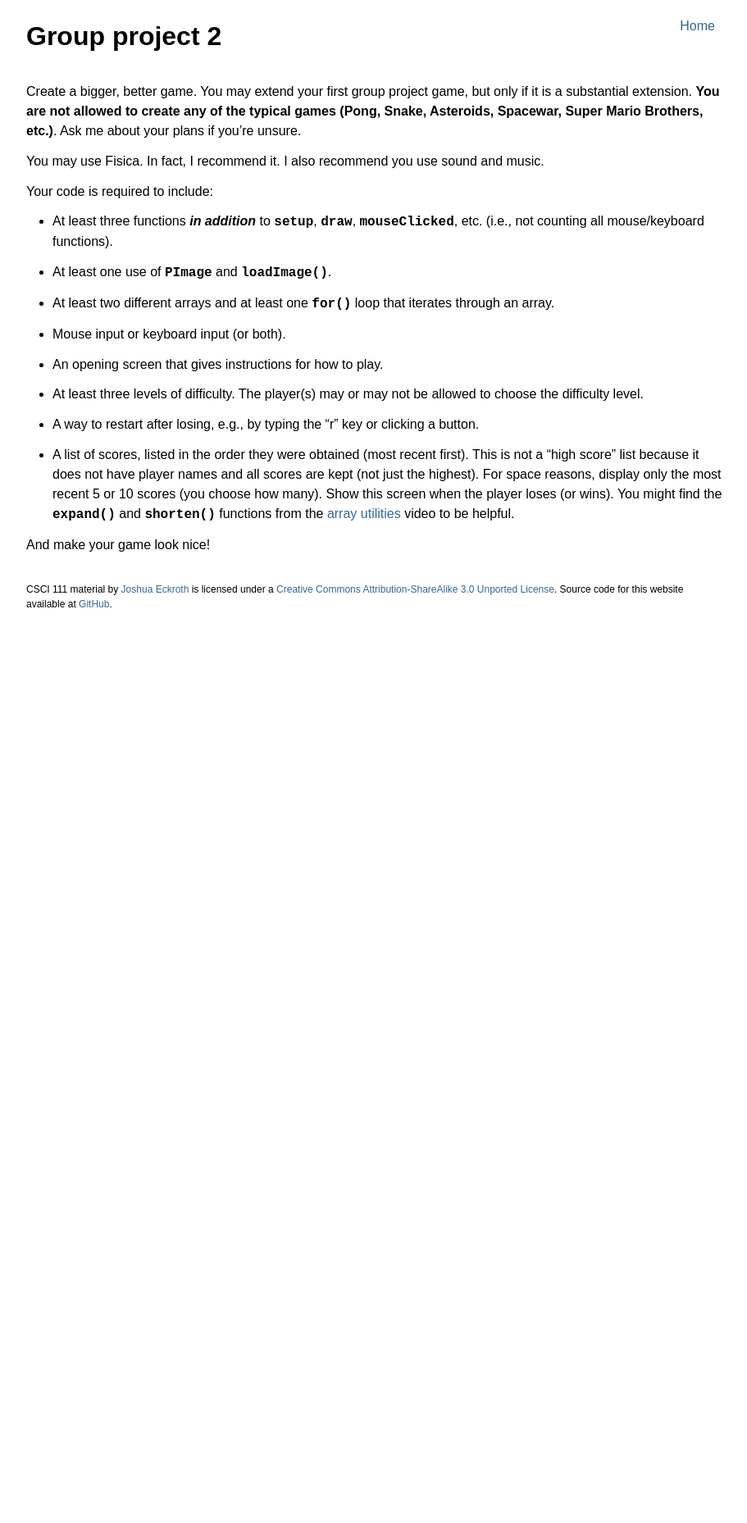
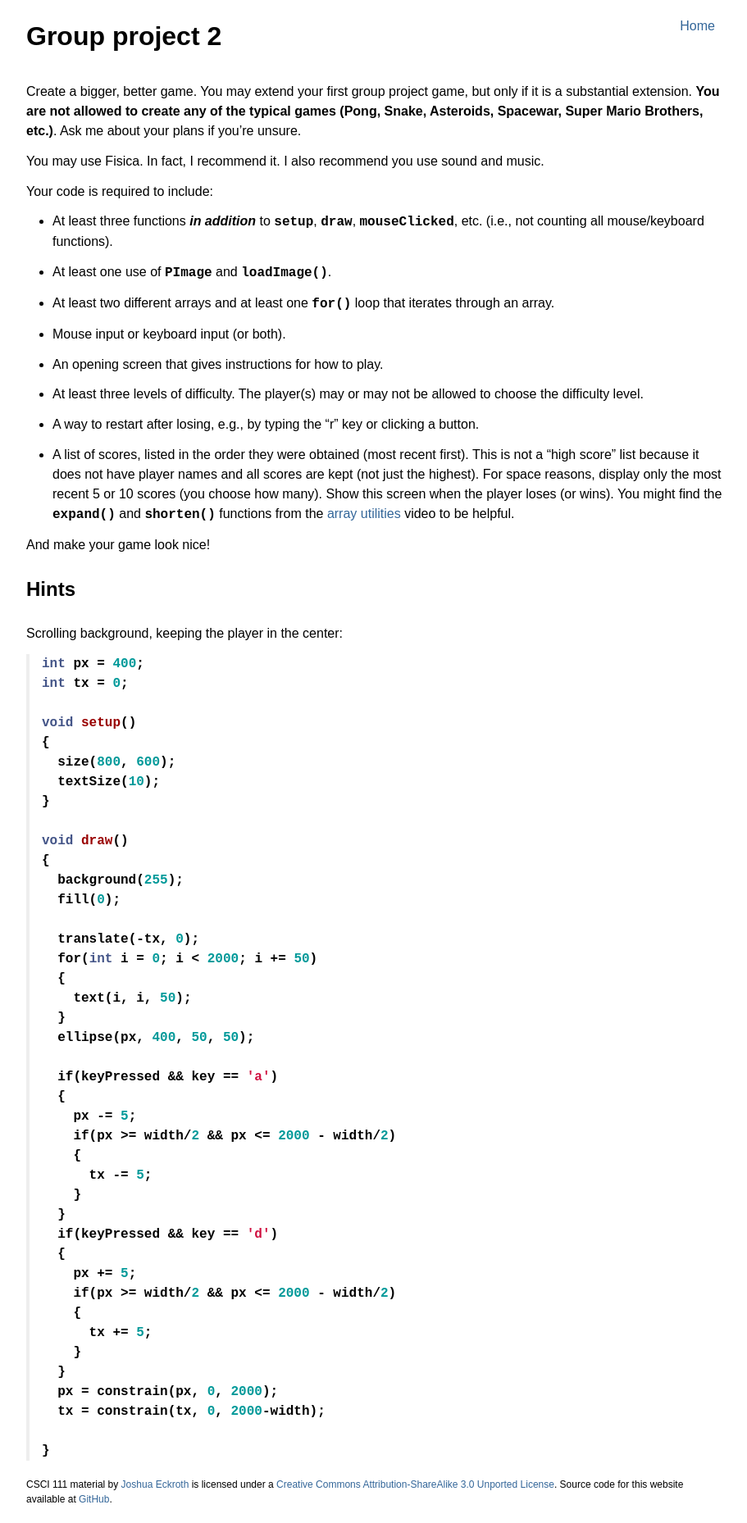
Before and after one commit to joshuaeckroth/csci111-website, a Jekyll site: the page built from labs/_posts/2015-11-22-group-project-2.markdown, in a window 1280 px wide. Shown: the whole page at 82% size, without its empty margins (183-1094 px from the left). Built offline with Jekyll 4.4.1, drawn with Linux system fonts in a browser that asks for light colours; Markdown is read by kramdown in place of the engine named in the settings; before the commit the page ends 900 px from its top, so only the background shows below that.

Commit message:
Added scrolling background example to gp2

```diff
--- a/labs/_posts/2015-11-22-group-project-2.markdown
+++ b/labs/_posts/2015-11-22-group-project-2.markdown
@@ -38,3 +38,52 @@
   video to be helpful.
 
 And make your game look nice!
+
+## Hints
+
+Scrolling background, keeping the player in the center:
+
+{% highlight java %}
+
+int px = 400;
+int tx = 0;
+
+void setup()
+{
+  size(800, 600);
+  textSize(10);
+}
+
+void draw()
+{
+  background(255);
+  fill(0);
+
+  translate(-tx, 0);
+  for(int i = 0; i < 2000; i += 50)
+  {
+    text(i, i, 50);
+  }
+  ellipse(px, 400, 50, 50);
+
+  if(keyPressed && key == 'a')
+  {
+    px -= 5;
+    if(px >= width/2 && px <= 2000 - width/2)
+    {
+      tx -= 5;
+    }
+  }
+  if(keyPressed && key == 'd')
+  {
+    px += 5;
+    if(px >= width/2 && px <= 2000 - width/2)
+    {
+      tx += 5;
+    }
+  }
+  px = constrain(px, 0, 2000);
+  tx = constrain(tx, 0, 2000-width);
+
+}
+{% endhighlight %}
```
